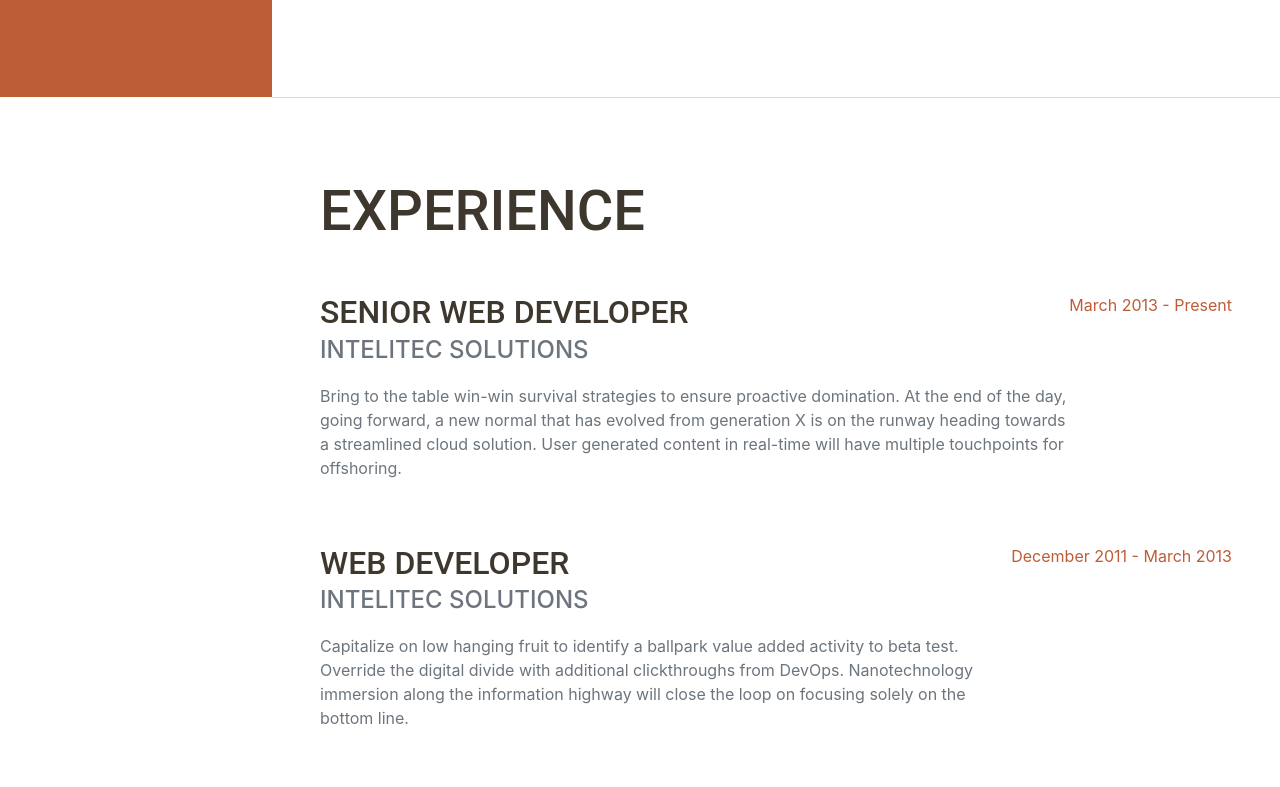
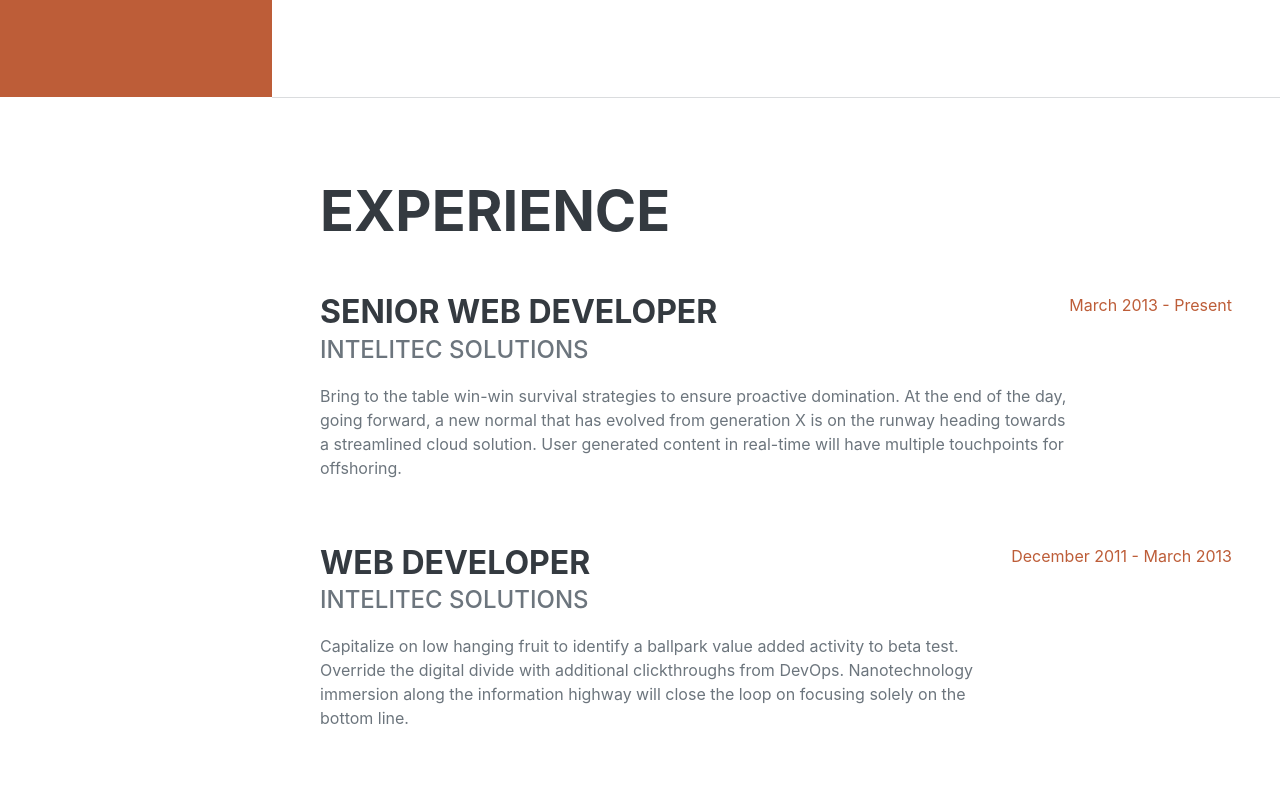
Before and after one commit to amirreza2960/amirreza2960.github.io, a website: page dist/index.html in a window 1280 px wide. Shown: the part 703-1490 px from the top of the page. Drawn offline with nearby package versions, Linux system fonts and the light colour scheme; files that its build step writes are made by us from their sources; a web font is replaced by a local one.

Commit message:
Update index.html

```diff
--- a/dist/index.html
+++ b/dist/index.html
@@ -13,7 +13,7 @@
         <link href="https://fonts.googleapis.com/css?family=Saira+Extra+Condensed:500,700" rel="stylesheet" type="text/css" />
         <link href="https://fonts.googleapis.com/css?family=Muli:400,400i,800,800i" rel="stylesheet" type="text/css" />
         <!-- Core theme CSS (includes Bootstrap)-->
-        <link href="css/styles.css" rel="stylesheet" />
+        <link href="dist/css/styles.css" rel="stylesheet" />
     </head>
     <body id="page-top">
         <!-- Navigation-->
```
